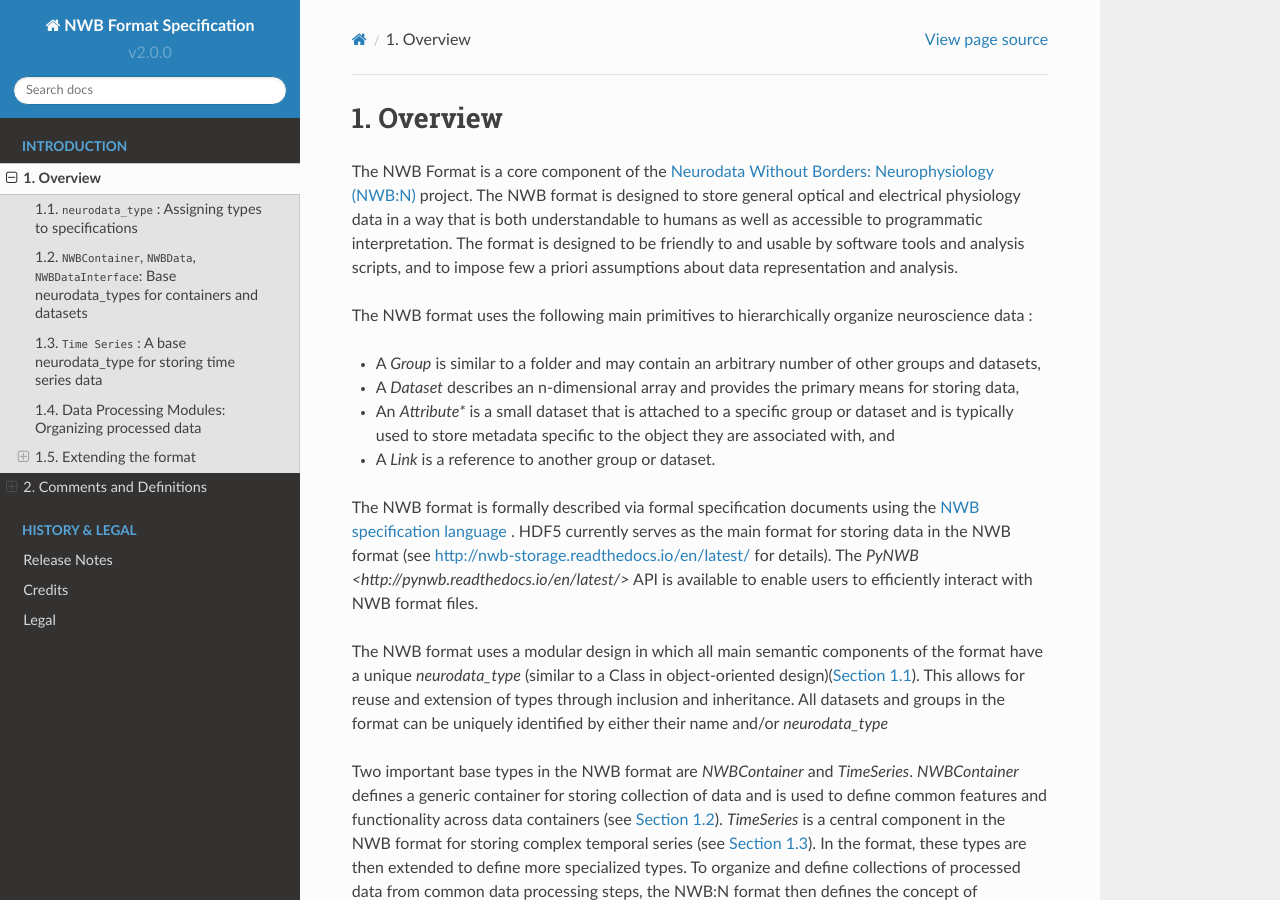
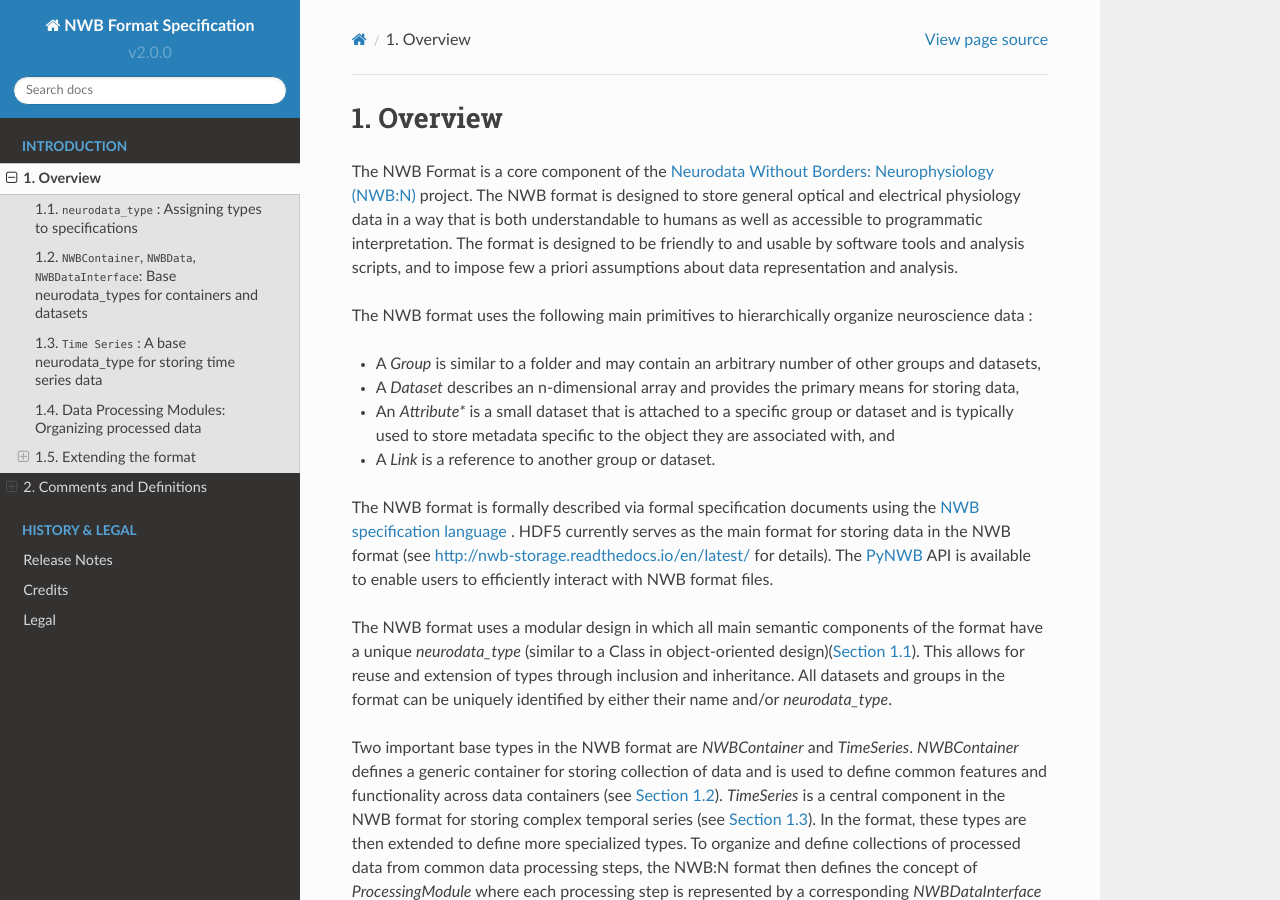
Before and after one commit to NeurodataWithoutBorders/nwb-schema, a Sphinx documentation site: the page built from docs/format/source/format_description.rst, in a window 1280 px wide and 900 px high. Built offline with Sphinx 7.4.7 and the Read the Docs theme 2.0.0, drawn with Linux system fonts in a browser that asks for light colours.

Commit message:
DOC: fix ReST for referencing PyNWB and added trailing period in a sentence

```diff
--- a/docs/format/source/format_description.rst
+++ b/docs/format/source/format_description.rst
@@ -19,12 +19,12 @@ The NWB format uses the following main primitives to hierarchically organize neu
 
 The NWB format is formally described via formal specification documents using the `NWB specification language <http://schema-language.readthedocs.io/en/latest/>`_ .
 HDF5 currently serves as the main format for storing data in the NWB format (see http://nwb-storage.readthedocs.io/en/latest/ for details).
-The `PyNWB <http://pynwb.readthedocs.io/en/latest/>` API is available to enable users to efficiently interact with NWB format files.
+The `PyNWB <http://pynwb.readthedocs.io/en/latest/>`_ API is available to enable users to efficiently interact with NWB format files.
 
 The NWB format uses a modular design in which all main semantic components of the format have
 a unique *neurodata_type* (similar to a Class in object-oriented design)(:numref:`sec_neurodata_type_intro`).
 This allows for reuse and extension of types through inclusion and inheritance. All datasets and groups
-in the format can be uniquely identified by either their name and/or *neurodata_type*
+in the format can be uniquely identified by either their name and/or *neurodata_type*.
 
 Two important base types in the NWB format are *NWBContainer* and *TimeSeries*. *NWBContainer* defines a
 generic container for storing collection of data and is used to define common features and functionality
```
